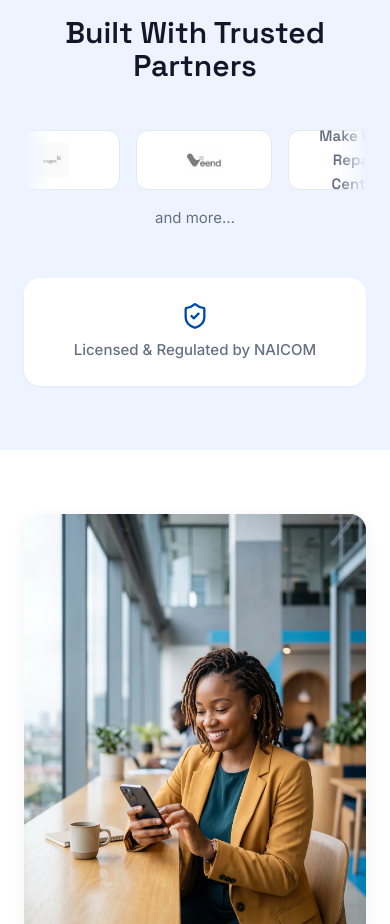
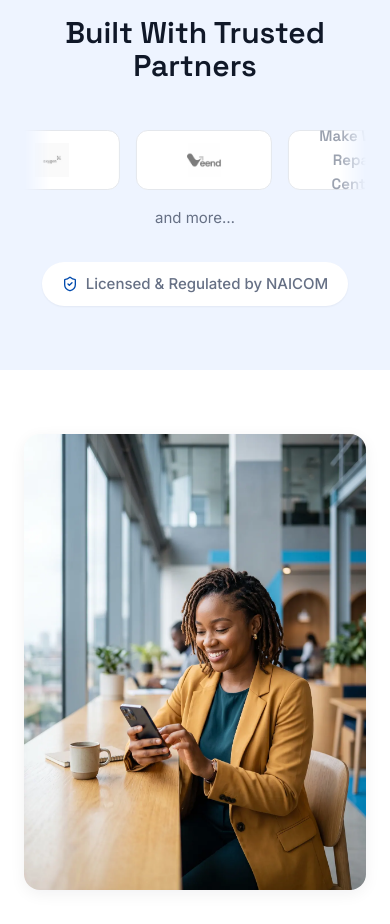
Before and after one commit to codemande/mona-mona, a React (Vite) app: page / in a window 390 px wide. Shown: the part 5200-6124 px from the top of the page. Built offline with nearby package versions, Linux system fonts and the light colour scheme.

Commit message:
feat: redesign partner logos section with updated styling and remove unused StatTile components

```diff
--- a/src/components/widgets/PartnerLogos.module.css
+++ b/src/components/widgets/PartnerLogos.module.css
@@ -56,11 +56,13 @@
   font-weight: 600;
   color: var(--color-text-soft);
   text-align: center;
-  transition: color 0.3s ease;
+  opacity: 0.65;
+  transition: color 0.3s ease, opacity 0.3s ease;
 }
 
 .chip:hover .logoText {
   color: var(--color-ink);
+  opacity: 1;
 }
 
 .more {
--- a/src/pages/Home.jsx
+++ b/src/pages/Home.jsx
@@ -12,10 +12,8 @@ import PartnerLogos from "../components/widgets/PartnerLogos.jsx";
 import FaqSection from "../components/widgets/FaqSection.jsx";
 import ImageBand from "../components/widgets/ImageBand.jsx";
 import StickyMobileCta from "../components/widgets/StickyMobileCta.jsx";
-import useCountUp from "../hooks/useCountUp.js";
 import { fadeInUp, staggerContainer, slideInRight } from "../styles/motion.js";
 import { homeFaqs } from "../data/faqs.js";
-import { stores } from "../data/stores.js";
 import { waGenericLink } from "../utils/waLink.js";
 import lifestyleCustomer from "../assets/lifestyle/lifestyle-customer.webp";
 import appleRaw from "../assets/brands/apple.svg?raw";
@@ -41,22 +39,6 @@ const samsungMarkup = samsungRaw
 const pixelMarkup = pixelRaw
   .replace("<svg ", '<svg fill="currentColor" ')
   .replace(/viewBox="[^"]*"/, 'viewBox="0.31 0 23.39 24"');
-
-const storeCount = stores.length;
-const stateCount = new Set(stores.map((s) => s.state)).size;
-
-function StatTile({ value, suffix = "", label }) {
-  const { ref, value: animated } = useCountUp(value);
-  return (
-    <div className={styles.statTile} ref={ref}>
-      <span className={styles.statValue}>
-        {animated}
-        {suffix}
-      </span>
-      <span className={styles.statLabel}>{label}</span>
-    </div>
-  );
-}
 
 const jsonLd = [
   {
@@ -219,17 +201,9 @@ export default function Home() {
       <Section tone="blue">
         <SectionHeader eyebrow="Our Network" title="Built With Trusted Partners" align="center" />
         <PartnerLogos />
-        <div className={styles.statsBand}>
-          {/* <StatTile value={storeCount} suffix="+" label="Partner Stores" />
-          <div className={styles.statDivider} aria-hidden="true" />
-          <StatTile value={stateCount} suffix="+" label="States Covered" />
-          <div className={styles.statDivider} aria-hidden="true" /> */}
-          <div className={styles.statTile}>
-            <span className={styles.statValue}>
-              <ShieldCheck size={28} aria-hidden="true" />
-            </span>
-            <span className={styles.statLabel}>Licensed &amp; Regulated by NAICOM</span>
-          </div>
+        <div className={styles.naicomBadge}>
+          <ShieldCheck size={16} aria-hidden="true" />
+          <span>Licensed &amp; Regulated by NAICOM</span>
         </div>
       </Section>
 
--- a/src/pages/Home.module.css
+++ b/src/pages/Home.module.css
@@ -211,47 +211,24 @@
   max-width: 640px;
 }
 
-.statsBand {
+.naicomBadge {
   display: flex;
   align-items: center;
-  justify-content: center;
-  gap: clamp(24px, 4vw, 56px);
-  margin: var(--space-12) auto 0;
-  max-width: 760px;
+  width: fit-content;
+  gap: var(--space-2);
+  margin: var(--space-8) auto 0;
+  padding: 10px 20px;
   background: #fff;
-  border-radius: var(--radius-lg);
+  border-radius: var(--radius-full);
   box-shadow: var(--shadow-sm);
-  padding: clamp(24px, 4vw, 40px);
+  color: var(--color-text-soft);
+  font-size: var(--text-sm);
+  font-weight: 500;
 }
 
-.statDivider {
-  width: 1px;
-  align-self: stretch;
-  background: var(--color-border);
-}
-
-.statTile {
-  display: flex;
-  flex-direction: column;
-  align-items: center;
-  gap: var(--space-2);
-  text-align: center;
-}
-
-.statValue {
-  font-family: var(--font-heading);
-  font-size: var(--text-4xl);
-  font-weight: 700;
+.naicomBadge svg {
   color: var(--color-primary);
-  display: flex;
-  align-items: center;
-  justify-content: center;
-}
-
-.statLabel {
-  font-size: var(--text-sm);
-  font-weight: 500;
-  color: var(--color-text-soft);
+  flex-shrink: 0;
 }
 
 .bandTitle {
@@ -264,19 +241,6 @@
   color: var(--color-text);
   margin-bottom: var(--space-8);
   max-width: 460px;
-}
-
-@media (max-width: 640px) {
-  .statsBand {
-    flex-direction: column;
-    gap: var(--space-6);
-  }
-
-  .statDivider {
-    width: 60%;
-    height: 1px;
-    align-self: center;
-  }
 }
 
 @media (max-width: 1080px) {
```
